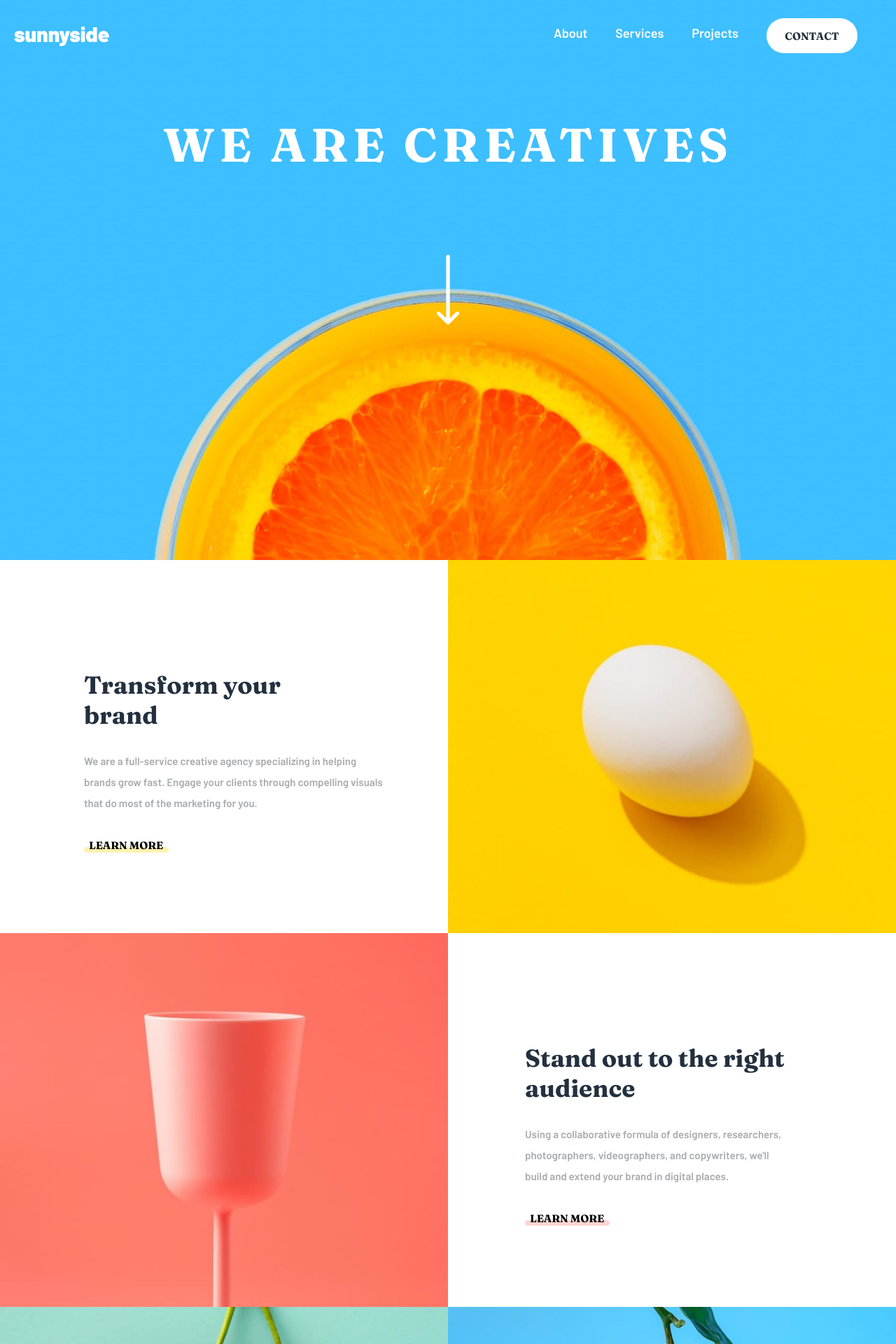
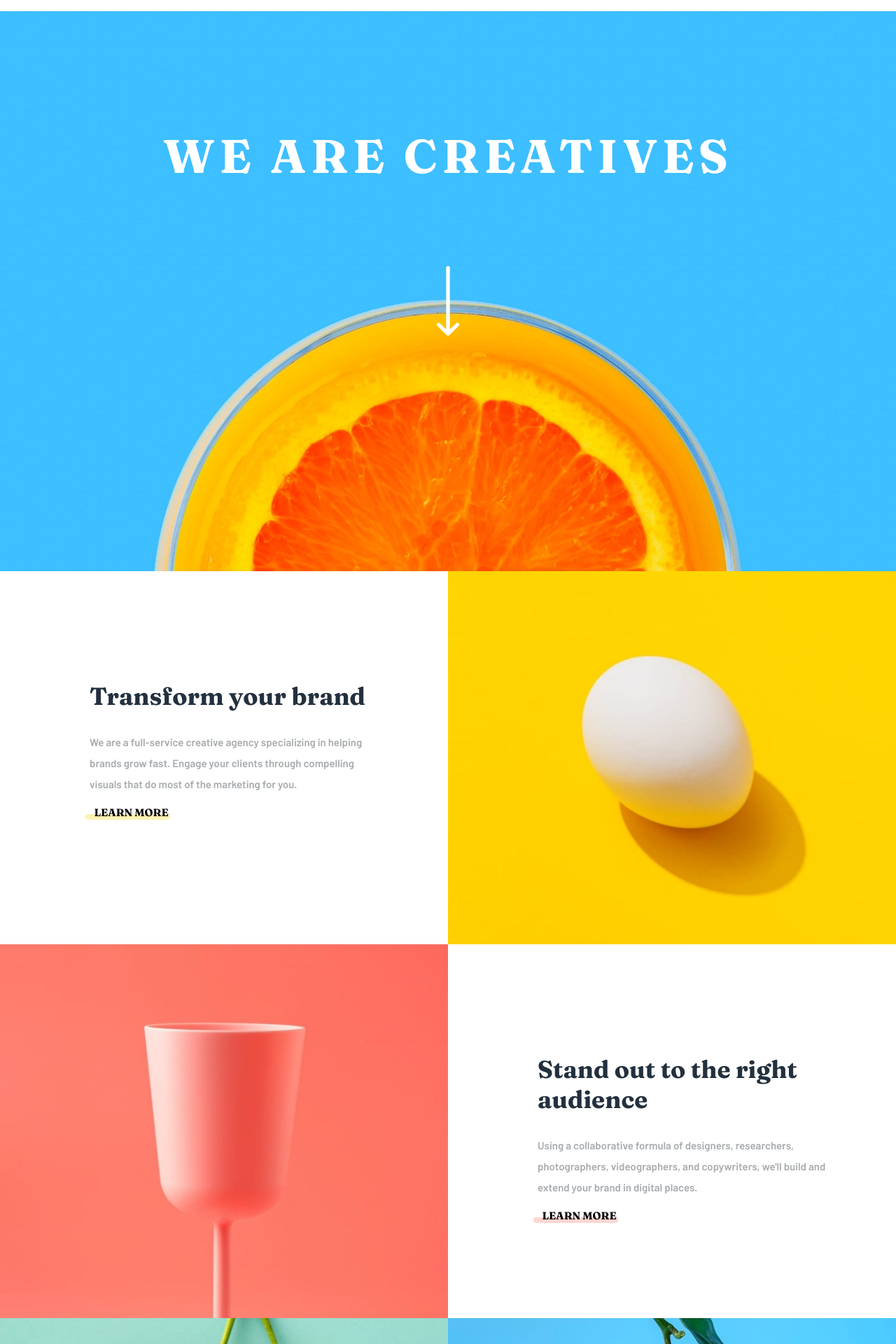
Before and after one commit to cforsmo/sunnyside-agency-landing-page, a React (Create React App) app: page / in a window 1280 px wide. Shown: the top 1920 px of the page at 70% size. Built offline with nearby package versions, Linux system fonts and the light colour scheme.

Commit message:
work on mobile navbar menu

```diff
--- a/src/Navbar.module.css
+++ b/src/Navbar.module.css
@@ -62,8 +62,6 @@ body {
 }
 .Header .MobileNavigation {
   display: none;
-
-
 }
 
 @media (max-width: 769px) {
@@ -72,52 +70,65 @@ body {
   .Header .MobileNavigation{
     display: flex;
     justify-content: center;
+    position: absolute;
+    z-index: 1;
+    width: 100vw;
+    text-align: center;
 
   }
 
   .Header .Navigation{
     display: none;
+
   }
 
   .Header .MobileNavigation .Hamburger {
     position: absolute;
-    right: 3%;
+    right: 30px;
     cursor: pointer;
     top: 22px;
   }
 
   .NavListItems {
-    display: flex;
     flex-direction: column;
     position: absolute;
     justify-content: center;
     background-color: white;
     color: hsl(232, 10%, 55%);
-    top: 100px;
-    float: left;
-    width: 300px;
-    height: 300px;
-    right: 3%;
-
+    width: 230px;
+    height: 290px;
+    transform: translate(-50%, 40%);
 
   }
 
   .NavListItems li {
-    padding-bottom: 10px;
-    font-size: 20px;
-    text-align: center;
-
+    font-size: 18px;
+    display: inline-block;
+    padding: 45px;
   }
 
 
 
-  .NavListItems .ContactButton {
+  .ContactButton button{
     background-color: hsl(51, 100%, 49%);
     font-family: Fraunces;
-    height: 25px;
-    width: 100px;
+    width: 130px;
     font-size: 15px;
-    margin-left: 25%;
+    margin-top: 1px;
+    margin-bottom: -20px;
 
   }
+
+  .Triangle {
+    width: 30px;
+    height: 30px;
+    background-image:
+      linear-gradient(to bottom right, transparent 50%, white 0);
+    background-size: 100% 100%;
+    background-repeat: no-repeat;
+    background-position: left, right;
+    position: absolute;
+    left: 280px;
+    top: -30px;
+  }
 }
--- a/src/Section.module.css
+++ b/src/Section.module.css
@@ -15,7 +15,7 @@
   font-family: Fraunces;
   color: hsl(212, 27%, 19%);
   font-size: 35px;
-  padding: 20% 150px 0 120px;
+  padding: 20% 15% 0 20%;
 
 }
 
@@ -24,7 +24,7 @@
   color: hsl(210, 4%, 67%);
   font-size: 15px;
   line-height: 30px;
-  padding: 0 90px 20px 120px;
+  padding: 0 15% 0 20%;
 }
 
 .ButtonEgg {
@@ -32,7 +32,7 @@
   font-size: 15px;
   text-transform: uppercase;
   display: inline-block;
-  margin-left: 127px;
+  margin-left: 21%;
 }
 
 
@@ -40,10 +40,11 @@
   position: center;
   border-bottom: 8px solid hsl(51, 100%, 49%, .3);
   line-height: 6px;
-  margin-left: 120px;
+  margin-left: 19%;
   border-radius: 5px;
   width: 121px;
   margin-top: -7px;
+
 
 }
 
@@ -64,7 +65,7 @@
   font-family: Fraunces;
   color: hsl(212, 27%, 19%);
   font-size: 35px;
-  padding: 20% 150px 0 110px;
+  padding: 20% 15% 0 20%;
 }
 
 .ParagraphCup {
@@ -72,7 +73,7 @@
   color: hsl(210, 4%, 67%);
   font-size: 15px;
   line-height: 30px;
-  padding: 0 150px 20px 110px;
+  padding: 0 15% 0 20%;
 }
 
 
@@ -81,14 +82,14 @@
   text-transform: uppercase;
   display: inline-flex;
   font-size: 15px;
-  margin-left: 117px;
+  margin-left: 21%;
 }
 
 .FigureCup {
   position: center;
   border-bottom: 8px solid hsl(7, 99%, 70%, .3);
   line-height: 6px;
-  margin-left: 110px;
+  margin-left: 19%;
   border-radius: 5px;
   width: 121px;
   margin-top: -7px;
@@ -182,7 +183,13 @@
 
 }
 
-  @media (max-width: 768px) {
+  @media (max-width: 860px) {
+
+
+    .EggSection {
+      flex-direction: column-reverse;
+    align-items: center;
+    }
 
     .Fruit {
       display: flex;
--- a/src/components/Home.js
+++ b/src/components/Home.js
@@ -35,7 +35,7 @@ function Home() {
         titleCherry="Graphic Design"
         titleOrange="Photography"
         descriptionCherry="Great design makes you memorable. We deliver artwork that underscores
-        your brand message and captures potettial client's attention."
+        your brand message and captures potential client's attention."
         descriptionOrange="Increase your credibility by getting the most stunning, high-quality photos
         that improve your business image."
         imageCherry='image-graphic-design.jpg'
--- a/src/components/Navlinks.js
+++ b/src/components/Navlinks.js
@@ -4,17 +4,15 @@ import classes from "../Navbar.module.css"
 
 function NavLinks () {
   return(
-    <div className={classes.NavLinks}>
-      <p className={classes.Logo}>sunnyside</p>
       <nav>
         <ul className={classes.NavListItems}>
+          <li><div className={classes.Triangle}></div></li>
           <li>About</li>
           <li>Services</li>
           <li>Projects</li>
           <li className={classes.ContactButton}><button>Contact</button></li>
         </ul>
       </nav>
-    </div>
   )
 }
 
--- a/src/components/Section.js
+++ b/src/components/Section.js
@@ -1,7 +1,9 @@
 import React from 'react'
 import styled from 'styled-components'
+/*import desktopImage from "../images/image-header.jpg"
+import mobileImage from "../images/image-header-mobile.jpg"*/
 
-function Section({title, description, backgroundImg, backgroundImgMobile, image, iconDown}) {
+function Section ({title, description, backgroundImg, backgroundImgMobile, image, iconDown}) {
 
   return (
     <Wrap bgImage={`../images/${backgroundImg}`}>
@@ -32,16 +34,10 @@ const Wrap = styled.div`
   justify-content: space-between;
   align-items: center;
   background-image: ${props => `url("/images/${props.bgImage}")`}
+
+
 `
-const MobileImage = styled.div`
-  /*display: none;
 
-  @media (max-width: 768px) {
-    display: flex;
-    background-image: url(../images/image-header-mobile.jpg);
-
-  }*/
-`
 
 const ItemText = styled.div`
   padding-top: 15vh;
@@ -51,6 +47,7 @@ const ItemText = styled.div`
   letter-spacing: .2em;
   font-family: Fraunces;
   text-transform: uppercase;
+
 `
 
 const Text = styled.div`
--- a/src/components/SectionCup.js
+++ b/src/components/SectionCup.js
@@ -31,7 +31,7 @@ const Main = styled.div`
   width: 100vw;
 
 
-  @media (max-width: 768px) {
+  @media (max-width: 860px) {
     flex-direction: column-reverse;
     align-items: center;
 
--- a/src/components/SectionEgg.js
+++ b/src/components/SectionEgg.js
@@ -6,7 +6,7 @@ import classes from "../Section.module.css"
 function SectionEgg(props) {
   return(
     <Main>
-      <div>
+      <div className={classes.EggSection}>
         <section className={classes.TextEgg}>
           <h1 className={classes.TitleEgg}>{props.title}</h1>
           <p className={classes.ParagraphEgg}>{props.description}</p>
@@ -29,11 +29,10 @@ export default SectionEgg
 
 const Main = styled.div`
   display: flex;
-
   width: 100vw;
 
 
-  @media (max-width: 768px) {
+  @media (max-width: 860px) {
     flex-direction: column-reverse;
     align-items: center;
 
```
Also changed, not shown: src/components/SectionFruit.js (+0 -11 lines).
